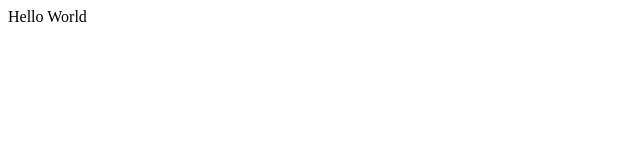
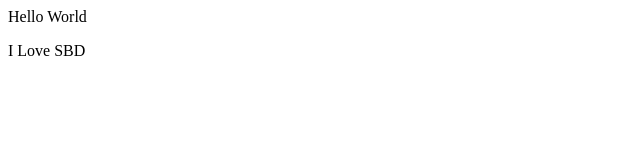
Before and after one commit to SinoyOM/apnacollege-demo, a plain HTML site: page index.html in a window 1280 px wide. Shown: the full height of the page, 0-640 px from the left. Drawn offline with Linux system fonts and the light colour scheme.

Commit message:
Update index.html

```diff
--- a/index.html
+++ b/index.html
@@ -1 +1,2 @@
 <p>Hello World</p>
+<p>I Love SBD</p>
```
